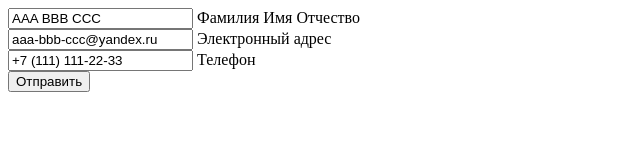
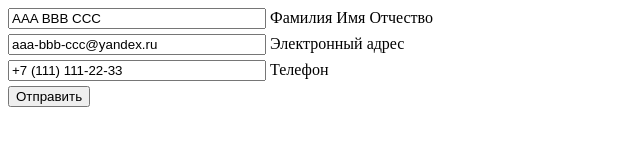
Before and after one commit to victorivanovspb/yndx-js-qual-2017, a plain HTML site: page index.html in a window 1280 px wide. Shown: the whole page, without its empty margins (0-640 px from the left). Drawn offline with Linux system fonts and the light colour scheme.

Commit message:
Upd css
 #myForm,  #resultContainer + success/progress/error

```diff
--- a/css/style.css
+++ b/css/style.css
@@ -1,3 +1,25 @@
+#myForm div {
+    margin-bottom: 5px;
+}
+
+#myForm input {
+    width: 250px;
+}
+
+#resultContainer {
+    margin-top: 10px;
+    padding: 5px;
+    min-height: 50px;
+}
+
 .error {
     border: 1px solid red;
 }
+
+.success {
+    border: 1px solid green;
+}
+
+.progress {
+    border: 1px solid gray;
+}
```
